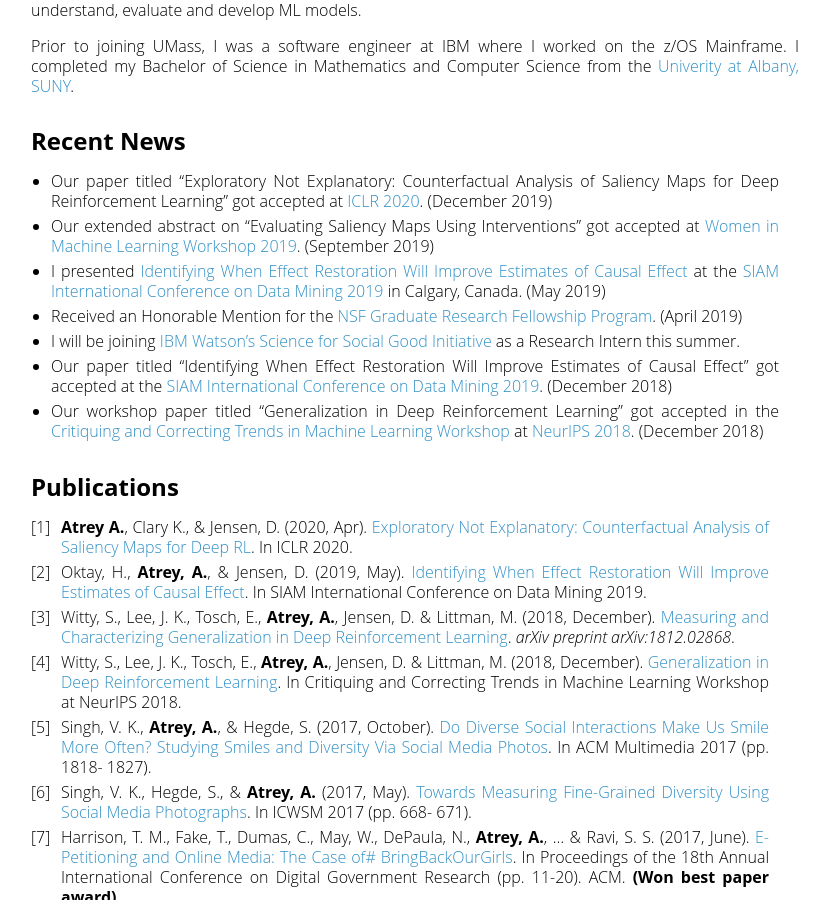
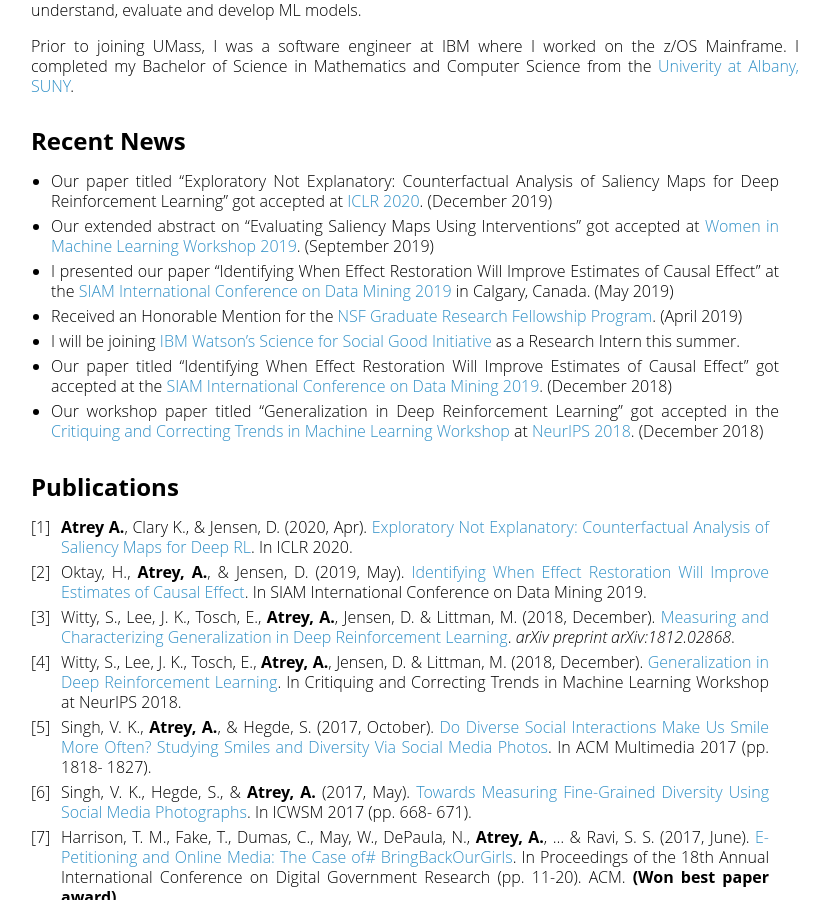
Before and after one commit to akanksha-atrey/akanksha-atrey.github.io, a Jekyll site: the page built from index.md, in a window 1280 px wide and 900 px high, scrolled down 464 px. Shown: the whole window, without its empty margins (225-1054 px from the left). Built offline with Jekyll 4.4.1, drawn with Linux system fonts in a browser that asks for light colours; our own code applies the rules of GitHub Pages for plain Markdown files.

Commit message:
updating publications

```diff
--- a/index.md
+++ b/index.md
@@ -16,7 +16,7 @@ Prior to joining UMass, I was a software engineer at IBM where I worked on the z
 
 * Our paper titled "Exploratory Not Explanatory: Counterfactual Analysis of Saliency Maps for Deep Reinforcement Learning" got accepted at [ICLR 2020](https://openreview.net/forum?id=rkl3m1BFDB). (December 2019)
 * Our extended abstract on "Evaluating Saliency Maps Using Interventions" got accepted at [Women in Machine Learning Workshop 2019](https://wimlworkshop.org/2019/). (September 2019)
-* I presented [Identifying When Effect Restoration Will Improve Estimates of Causal Effect](https://akanksha95.github.io/papers/Oktay_Effect_SDM19.pdf) at the [SIAM International Conference on Data Mining 2019](https://www.siam.org/Conferences/CM/Conference/sdm19) in Calgary, Canada. (May 2019)
+* I presented our paper "Identifying When Effect Restoration Will Improve Estimates of Causal Effect" at the [SIAM International Conference on Data Mining 2019](https://www.siam.org/Conferences/CM/Conference/sdm19) in Calgary, Canada. (May 2019)
 * Received an Honorable Mention for the [NSF Graduate Research Fellowship Program](https://www.nsfgrfp.org/). (April 2019)
 * I will be joining [IBM Watson's Science for Social Good Initiative](https://www.research.ibm.com/science-for-social-good/) as a Research Intern this summer.
 * Our paper titled "Identifying When Effect Restoration Will Improve Estimates of Causal Effect" got accepted at the [SIAM International Conference on Data Mining 2019](https://www.siam.org/Conferences/CM/Main/sdm19). (December 2018)
@@ -26,7 +26,7 @@ Prior to joining UMass, I was a software engineer at IBM where I worked on the z
 
 ## Publications
 
-1. **Atrey A.**, Clary K., & Jensen, D. (2020, Apr). [Exploratory Not Explanatory: Counterfactual Analysis of Saliency Maps for Deep RL](papers/atrey_exploratory_iclr20). In ICLR 2020.
+1. **Atrey A.**, Clary K., & Jensen, D. (2020, Apr). [Exploratory Not Explanatory: Counterfactual Analysis of Saliency Maps for Deep RL](papers/atrey_exploratory_iclr20.pdf). In ICLR 2020.
 1. Oktay, H., **Atrey, A.**, & Jensen, D. (2019, May). [Identifying When Effect Restoration Will Improve Estimates of Causal Effect](papers/Oktay_Effect_SDM19.pdf). In SIAM International Conference on Data Mining 2019.
 1. Witty, S., Lee, J. K., Tosch, E., **Atrey, A.**, Jensen, D. & Littman, M. (2018, December). [Measuring and Characterizing Generalization in Deep Reinforcement Learning](https://arxiv.org/abs/1812.02868). _arXiv preprint arXiv:1812.02868_.
 1. Witty, S., Lee, J. K., Tosch, E., **Atrey, A.**, Jensen, D. & Littman, M. (2018, December). [Generalization in Deep Reinforcement Learning](papers/Witty_Generalization_NeurIPS18.pdf). In Critiquing and Correcting Trends in Machine Learning Workshop at NeurIPS 2018.
```
Also changed, not shown: 1 other file.
